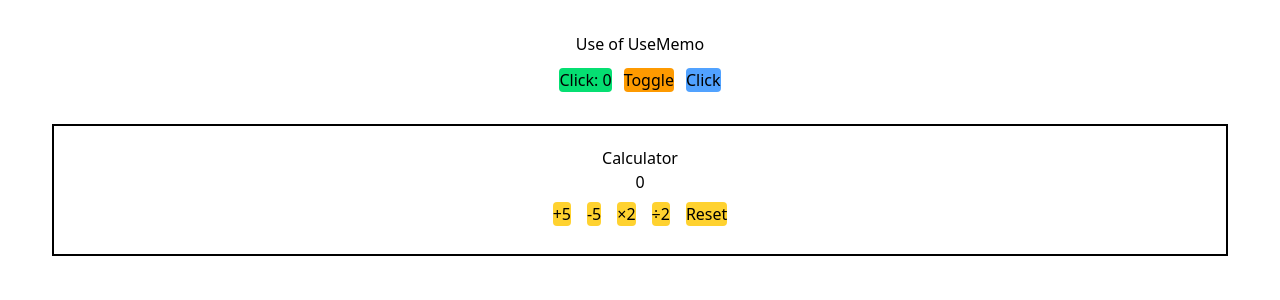
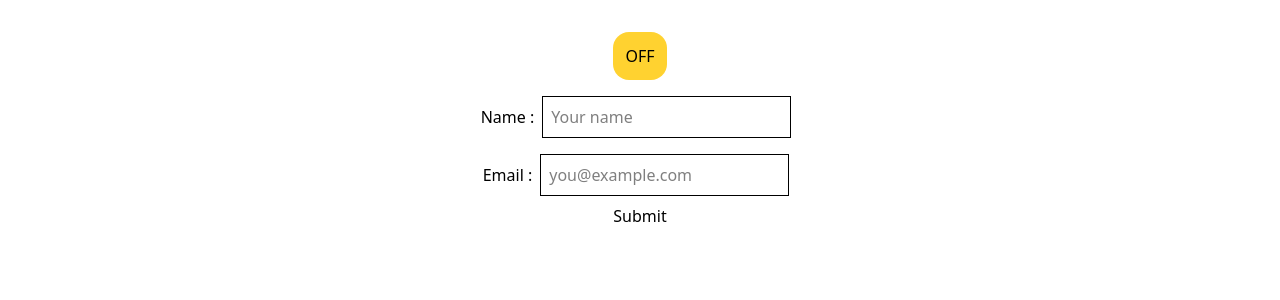
Before and after one commit to vivekfaujdar01/Class-Activity-INT252-Reactjs-, a React (Vite) app in the folder ReactJS/vite-project/: page / in a window 1280 px wide. Shown: the top 300 px of the page. Built offline with nearby package versions, Linux system fonts and the light colour scheme.

Commit message:
Understand Custom hook and form handling

```diff
--- a/ReactJS/vite-project/src/App.jsx
+++ b/ReactJS/vite-project/src/App.jsx
@@ -20,6 +20,8 @@ import Clock3 from './Clock3.jsx'
 // import Quote from './component/Quote.jsx'
 import Memo from './Memo.jsx';
 import Calculator from './Calcuator.jsx';
+import useToggle from './useToggle.js';
+import Form from './Form.jsx'
 function App() {
   // const [clock, setClock] = useState(0);
   // const message1 = "Hello, React learners!";
@@ -51,6 +53,7 @@ function App() {
 //   occupation: "Software Developer"
 // };
 // const message = "Hello, React learners!";
+const [isOn, toggle] = useToggle(false);
   return (
     <>
       {/* <Home information = {info} /> */}
@@ -70,17 +73,20 @@ function App() {
       {/* <ThemeContext.Provider value={{theme, setTheme}}>
         <Home />
       </ThemeContext.Provider> */}
-{/*
+      {/*
       <ContextApi.Provider value={{clock,message1,message2,message3}}>
         <Clock1 />
         <Clock2 />
         <Clock3 />
       </ContextApi.Provider> */}
 
-      <Memo/>
-      <Calculator/>
+      {/* <Memo/>
+      <Calculator/> */}
+
+      <button onClick={toggle} className="bg-amber-300 p-3 rounded-2xl">{isOn ? "ON" : "OFF"}</button>
+      <Form/>
     </>
-  )
+  );
 }
 
 //props drilling is the process of passing data from a parent component to a deeply nested child component through multiple layers of intermediary components via props.
--- /dev/null
+++ b/ReactJS/vite-project/src/Form.jsx
@@ -0,0 +1,40 @@
+import React,{useState} from 'react';
+
+export default function Form(){
+    const [name, setName] = useState("");
+    const [email, setEmail] = useState("");
+
+    const handleSubmit = (e) => {
+      e.preventDefault();
+      console.log({ name, email });
+    };
+
+    return (
+      <form onSubmit={handleSubmit} className='flex flex-col p-2'>
+        <label>
+          Name :
+          <input
+            name="name"
+            value={name}
+            onChange={(e) => setName(e.target.value)}
+            placeholder="Your name"
+            className='border p-2 m-2'
+          />
+        </label>
+
+        <label>
+          Email :
+          <input
+            name="email"
+            value={email}
+            onChange={(e) => setEmail(e.target.value)}
+            placeholder="you@example.com"
+            type="email"
+            className='border p-2 m-2'
+          />
+        </label>
+
+        <button type="submit">Submit</button>
+      </form>
+    );
+}
--- /dev/null
+++ b/ReactJS/vite-project/src/useToggle.js
@@ -0,0 +1,11 @@
+import { useState } from "react";
+
+export default function useToggle(initialValue = false) {
+  const [value, setValue] = useState(initialValue);
+
+  const toggle = () => {
+    setValue(prev => !prev);
+  };
+
+  return [value, toggle];
+}
```
